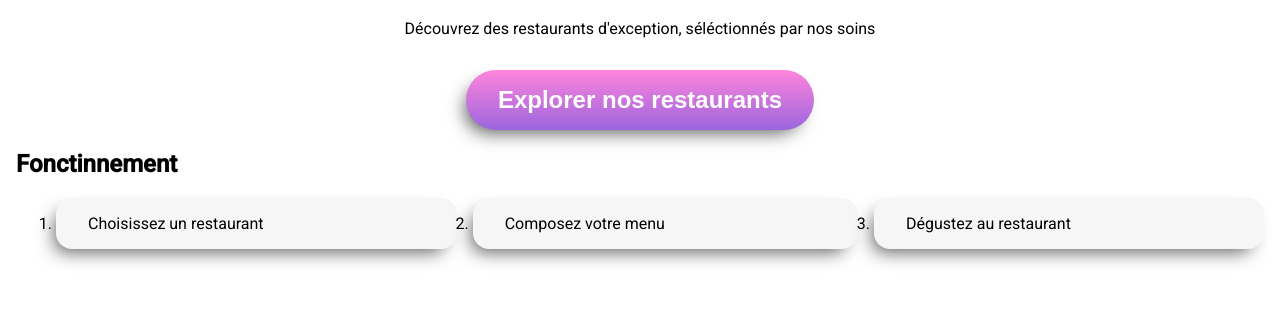
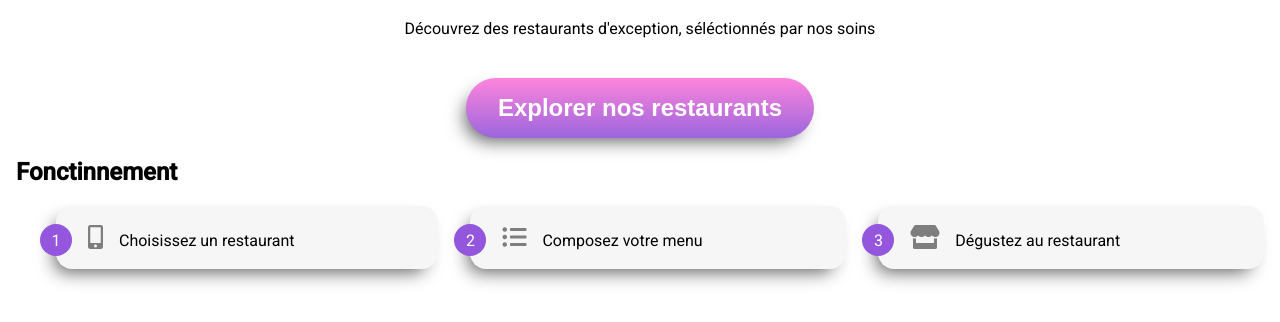
Before and after one commit to Asap306/AmadouBarry_3_15012022, a website: page index.html in a window 1280 px wide. Shown: the part 252-574 px from the top of the page. Drawn offline with Linux system fonts and the light colour scheme; a web font is replaced by a local one.

Commit message:
add counter to tuto bullet point

```diff
--- a/index.html
+++ b/index.html
@@ -34,9 +34,9 @@
         <section class="tuto">
             <h2>Fonctinnement</h2>
             <ol>
-                <li>Choisissez un restaurant</li>
-                <li>Composez votre menu</li>
-                <li>Dégustez au restaurant</li>
+                <li><i class="fas fa-mobile-alt"></i>Choisissez un restaurant</li>
+                <li><i class="fas fa-list-ul"></i>Composez votre menu</li>
+                <li><i class="fas fa-store"></i>Dégustez au restaurant</li>
             </ol>
         </section>
     </main>
--- a/sass/layout/explorer.scss
+++ b/sass/layout/explorer.scss
@@ -18,7 +18,7 @@
         border-radius: 2rem;
         background-image: linear-gradient(to top, rgba(147, 86, 220, 0.9), rgba(255, 121, 218, 0.9));
         transition: 100ms;
-        margin-top: 1rem;
+        margin-top: 1.5rem;
         @include box-shadow.base-shadow;
     }
     & button:hover{
--- a/sass/layout/tuto.scss
+++ b/sass/layout/tuto.scss
@@ -1,23 +1,48 @@
 @use "../utils/box-shadow.scss";
 @use "../utils/zoom.scss";
+@use "../utils/variables.scss";
+@use "../utils/colors.scss";
+
+$tuto-bullet-height : 1rem;
 
 .tuto{
+    counter-reset: steps;
     & ol{
         display: flex;
-        flex-wrap:wrap ;
-        gap: 1rem;
-        @media (max-width: 797px){
+        gap: 2rem;
+        @media (max-width: 944px){
             flex-direction: column;
         }
     }
     & li{
+        position: relative;
+        &::before{
+            content: counter(steps);
+            counter-increment: steps;
+            color: white;
+            background-color: colors.$purple;
+            width: 2 * $tuto-bullet-height;
+            height: 2 * $tuto-bullet-height;
+            display: grid;
+            place-items: center;
+            border-radius: 1rem;
+            position: absolute;
+            bottom: 20%;
+            left: -$tuto-bullet-height;
+        }
+        list-style-type: none;
         background-color: #f6f6f6;
-        padding: 1rem 2rem;
+        padding: 1.2rem 2rem;
         flex-grow: 1;
         border-radius: 1rem;
         @include box-shadow.base-shadow;
         &:hover{
             @include zoom.zoom;
         }
+        & i.fas{
+            margin-right: 1rem;
+            color: colors.$lightgrey;
+            font-size: 1.5rem;
+        }
     }
 }
--- /dev/null
+++ b/sass/utils/colors.scss
@@ -0,0 +1,2 @@
+$lightgrey: #7e7e7e;
+$purple: #9356dc;
--- /dev/null
+++ b/sass/utils/variables.scss
@@ -0,0 +1 @@
+$tuto-bullet-height: 1rem;
```
Also changed, not shown: style.css, 1 other file.
